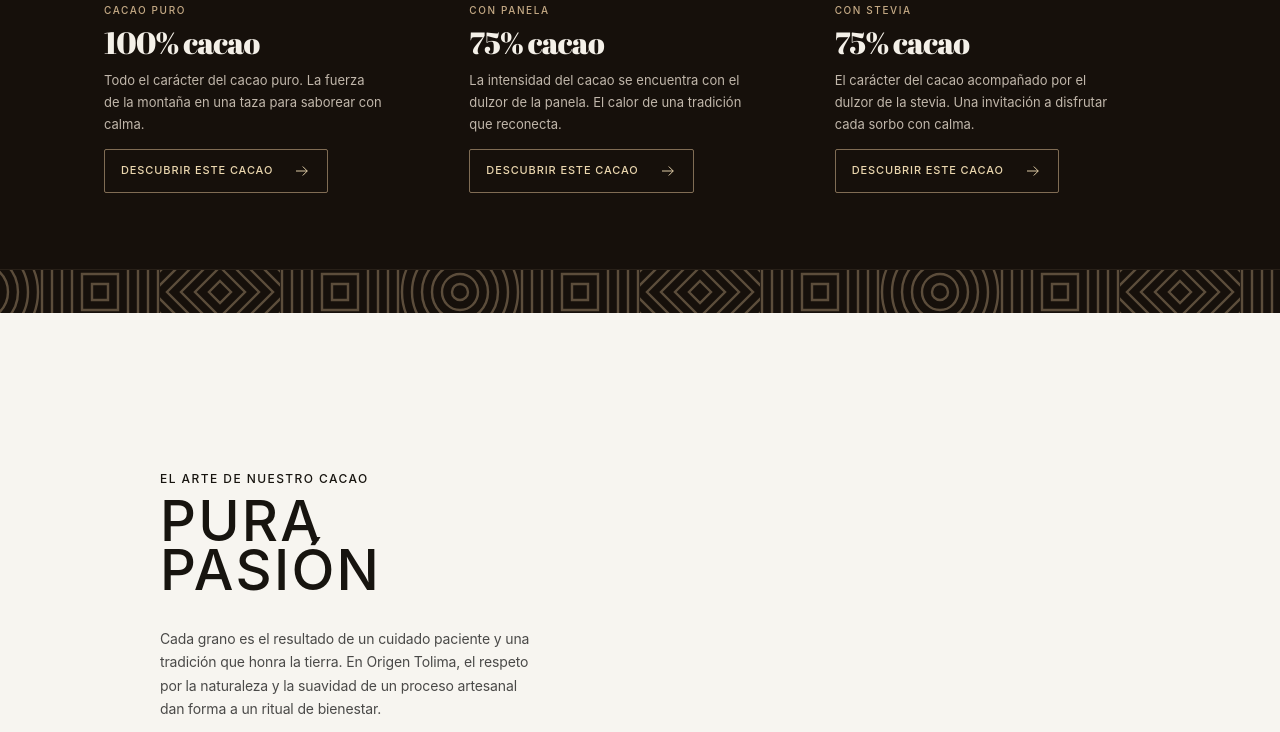
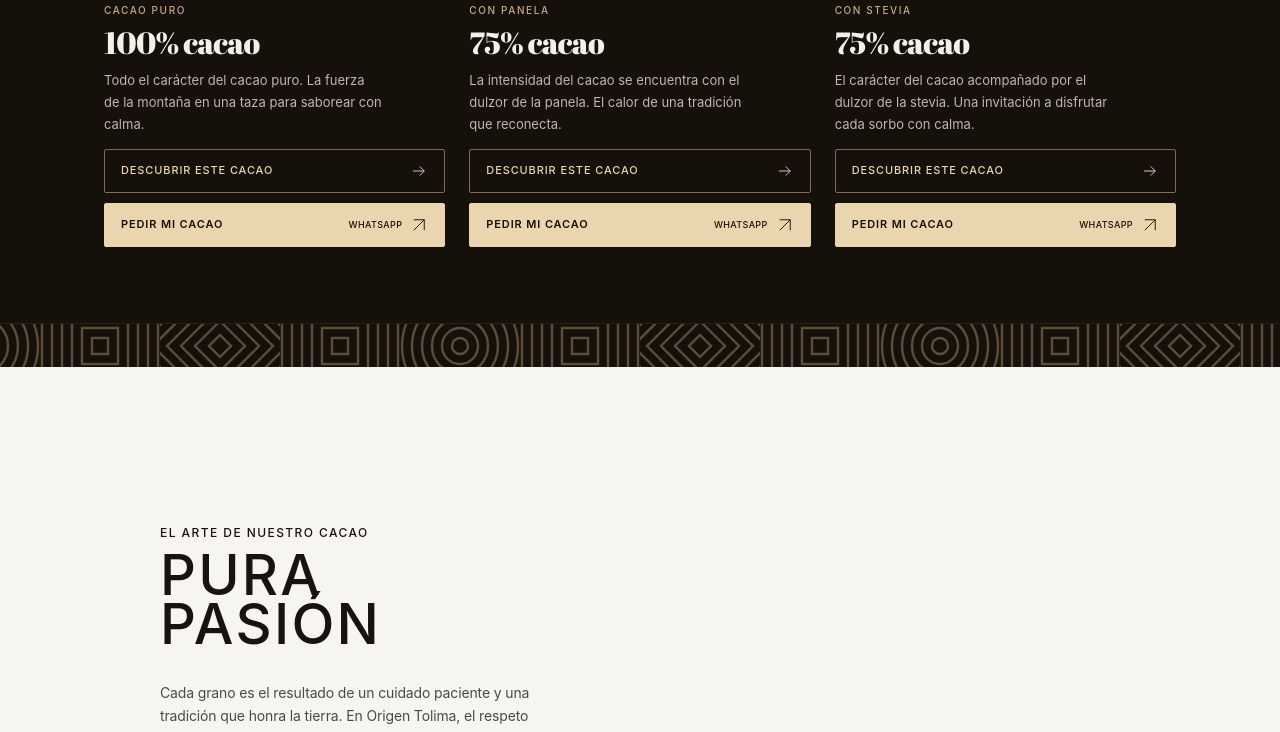
Before and after one commit to JuanRCifuentes/cacao-landing, an Astro site: page / in a window 1280 px wide. Shown: the part 1315-2047 px from the top of the page. Built offline with nearby package versions, Linux system fonts and the light colour scheme; Astro itself is replaced by a stand-in of ours.

Commit message:
feat(products): add direct WhatsApp ordering to homepage cards

```diff
--- a/docs/content.md
+++ b/docs/content.md
@@ -27,6 +27,8 @@ Run `pnpm build` after editing to check schemas and regenerate the static page.
 
 The three detail pages are generated at `/productos/cacao-puro-100/`, `/productos/cacao-75-panela/`, and `/productos/cacao-75-stevia/`. Each JSON entry is joined to the existing landing card by `landingId`, so imagery and WhatsApp order messages have one source. Homepage cards and related product cards link to the generated pages.
 
+Customers arriving at `/#products` can also order directly: each homepage card places a filled «Pedir mi cacao» WhatsApp button below «Descubrir este cacao». The order label and product-specific message are editable in `src/content/landing-sections/products.md`; the destination phone number comes from the shared footer contact.
+
 `src/components/SEOHead.astro` provides canonical URLs, unique metadata, and social previews. Product pages include Product, Organization, and BreadcrumbList JSON-LD. Prices, stock, reviews, delivery promises, certifications, and unverified dietary claims are intentionally omitted. Without verified offer or review data, Product markup alone does not establish eligibility for Google's product rich results. Preparation copy is general serving guidance, with the package instructions taking precedence.
 
 The sitemap and robots.txt are generated during the static build. The production origin defaults to `https://origentolima.com`; `SITE_URL` can explicitly override it. Preview deployment URLs are not used as canonical origins. Routes use trailing slashes consistently.
--- a/src/components/sections/Products.astro
+++ b/src/components/sections/Products.astro
@@ -1,4 +1,5 @@
 ---
+import { getEntry } from 'astro:content';
 import { getLandingSection } from '../../lib/content';
 import { getProducts } from '../../lib/products';
 import PackagingPattern from '../PackagingPattern.astro';
@@ -9,6 +10,13 @@ const productHref = (id: string) => {
 	const href = detailPages.get(id);
 	if (!href) throw new Error(`Missing product detail page: ${id}`);
 	return href;
+};
+const footer = await getEntry('footer', 'main');
+if (!footer) throw new Error('Missing product contact content');
+const orderHref = (message: string) => {
+	const url = new URL(footer.data.contact.phone.href);
+	url.searchParams.set('text', message);
+	return url.href;
 };
 ---
 
@@ -41,12 +49,22 @@ const productHref = (id: string) => {
 								<p class="product__subtitle">{product.subtitle}</p>
 								<h3 id={`product-${product.id}`}><a href={productHref(product.id)}>{product.name}</a></h3>
 								<p class="product__description">{product.description}</p>
+								<div class="product__actions">
 									<a class="product__cta" href={productHref(product.id)} aria-label={`Descubrir ${product.name}, ${product.subtitle}`}>
 										<span>Descubrir este cacao</span>
 										<svg viewBox="0 0 24 24" fill="none" aria-hidden="true">
 											<path d="M4 12h15m-6-6 6 6-6 6" stroke="currentColor" stroke-width="1.25" />
 										</svg>
 									</a>
+									<a class="product__cta product__cta--order" href={orderHref(product.cta.message)} aria-label={`${product.cta.label}: ${product.name}, ${product.subtitle} por WhatsApp`}>
+										<span>{product.cta.label}</span>
+										<span class="product__order-channel">WhatsApp
+											<svg viewBox="0 0 24 24" fill="none" aria-hidden="true">
+												<path d="M5 19 19 5M5 5h14v14" stroke="currentColor" stroke-width="1.25" />
+											</svg>
+										</span>
+									</a>
+								</div>
 							</div>
 						</article>
 					</li>
@@ -116,13 +134,13 @@ const productHref = (id: string) => {
 	.product__subtitle { margin-bottom: 6px; color: #c6ab86; }
 	.product h3 { font-size: clamp(26px, 2.4vw, 32px); line-height: 1.2; }
 	.product__description { max-width: 34ch; margin-top: 8px; margin-bottom: 14px; }
+	.product__actions { display: grid; gap: 10px; width: 100%; margin-top: auto; }
 	.product__cta {
-		display: inline-flex;
+		display: flex;
 		align-items: center;
 		justify-content: space-between;
 		gap: 20px;
 		min-height: 44px;
-		margin-top: auto;
 		padding: 12px 16px;
 		border: 1px solid rgb(198 171 134 / 60%);
 		border-radius: 2px;
@@ -137,6 +155,9 @@ const productHref = (id: string) => {
 
 	.product__cta svg { width: 18px; height: 18px; flex-shrink: 0; }
 	.product__cta:hover { color: #f4f0e8; border-color: #ead6ae; background-color: rgb(198 171 134 / 8%); }
+	.product__cta--order { background-color: #ead6ae; color: #16100b; border-color: #ead6ae; font-weight: 600; }
+	.product__cta--order:hover { background-color: #f4f0e8; color: #16100b; border-color: #f4f0e8; }
+	.product__order-channel { display: inline-flex; align-items: center; gap: 8px; font-size: 9px; font-weight: 500; letter-spacing: 0.04em; }
 	.product__cta:focus-visible { outline: 2px solid #f4f0e8; outline-offset: 5px; }
 	.product__image:focus-visible, .product h3 a:focus-visible { outline: 2px solid #f4f0e8; outline-offset: 5px; }
 
@@ -149,9 +170,9 @@ const productHref = (id: string) => {
 		}
 		.products h2 { font-size: clamp(32px, 9vw, 38px); }
 		.product__image {
-			/* Leave room for the heading, details and link with Safari's bars expanded. */
-			height: clamp(160px, min(34vh, calc(100vh - var(--site-header-height) - 400px)), 272px);
-			height: clamp(160px, min(34svh, calc(100svh - var(--site-header-height) - 400px)), 272px);
+			/* Reserve room for both actions with Safari's bars expanded. */
+			height: clamp(136px, min(34vh, calc(100vh - var(--site-header-height) - 456px)), 272px);
+			height: clamp(136px, min(34svh, calc(100svh - var(--site-header-height) - 456px)), 272px);
 			aspect-ratio: auto;
 		}
 	}
--- a/src/content/landing-sections/products.md
+++ b/src/content/landing-sections/products.md
@@ -14,7 +14,7 @@ products:
       width: 1200
       height: 800
     cta:
-      label: Adquirir este cacao
+      label: Pedir mi cacao
       message: Hola, me gustaría hacer un pedido de cacao 100% de Origen Tolima. ¿Podrían compartirme las presentaciones, los precios, los métodos de pago y las opciones de envío?
   - id: cacao-75-panela
     name: 75% cacao
@@ -26,7 +26,7 @@ products:
       width: 1200
       height: 800
     cta:
-      label: Adquirir este cacao
+      label: Pedir mi cacao
       message: Hola, me gustaría hacer un pedido de cacao 75% con panela de Origen Tolima. ¿Podrían compartirme las presentaciones, los precios, los métodos de pago y las opciones de envío?
   - id: cacao-75-stevia
     name: 75% cacao
@@ -38,6 +38,6 @@ products:
       width: 1200
       height: 1187
     cta:
-      label: Adquirir este cacao
+      label: Pedir mi cacao
       message: Hola, me gustaría hacer un pedido de cacao 75% con stevia de Origen Tolima. ¿Podrían compartirme las presentaciones, los precios, los métodos de pago y las opciones de envío?
 ---
```
Lines whose indentation alone changed are shown as unchanged.
